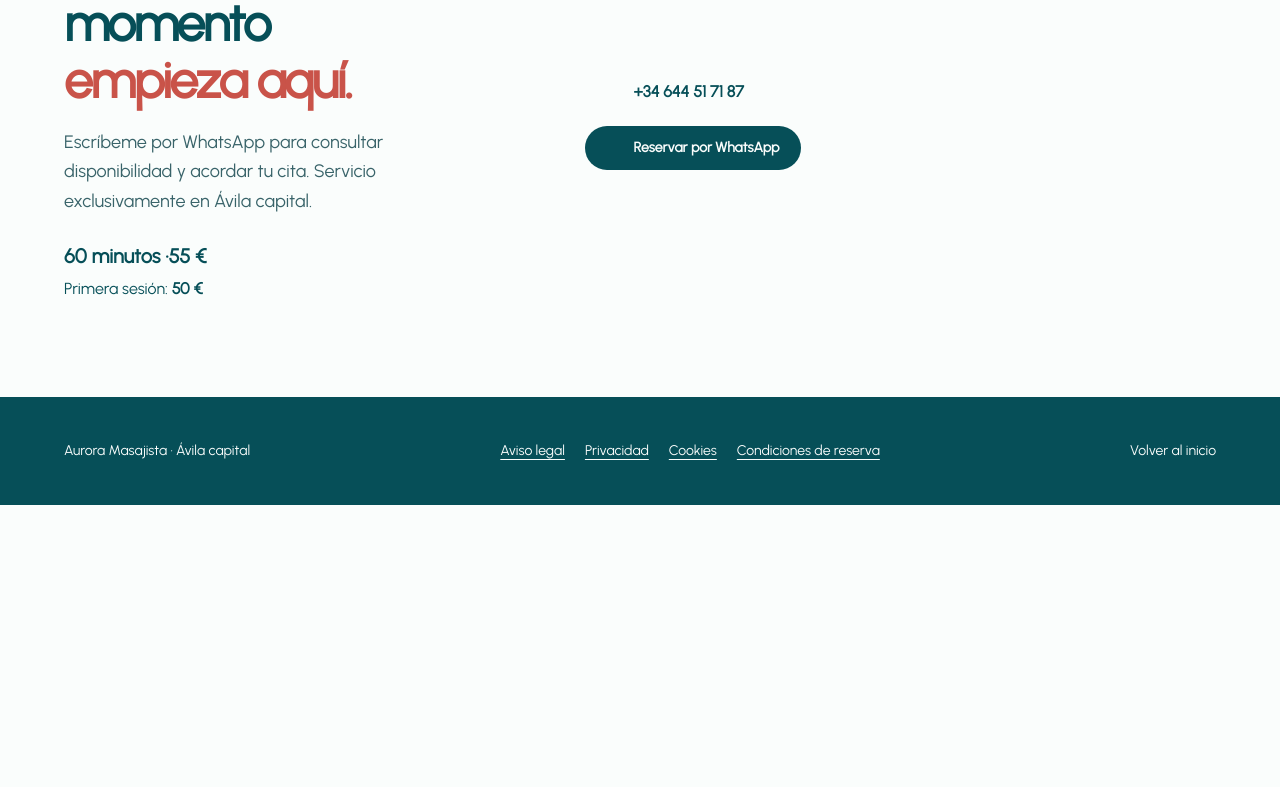
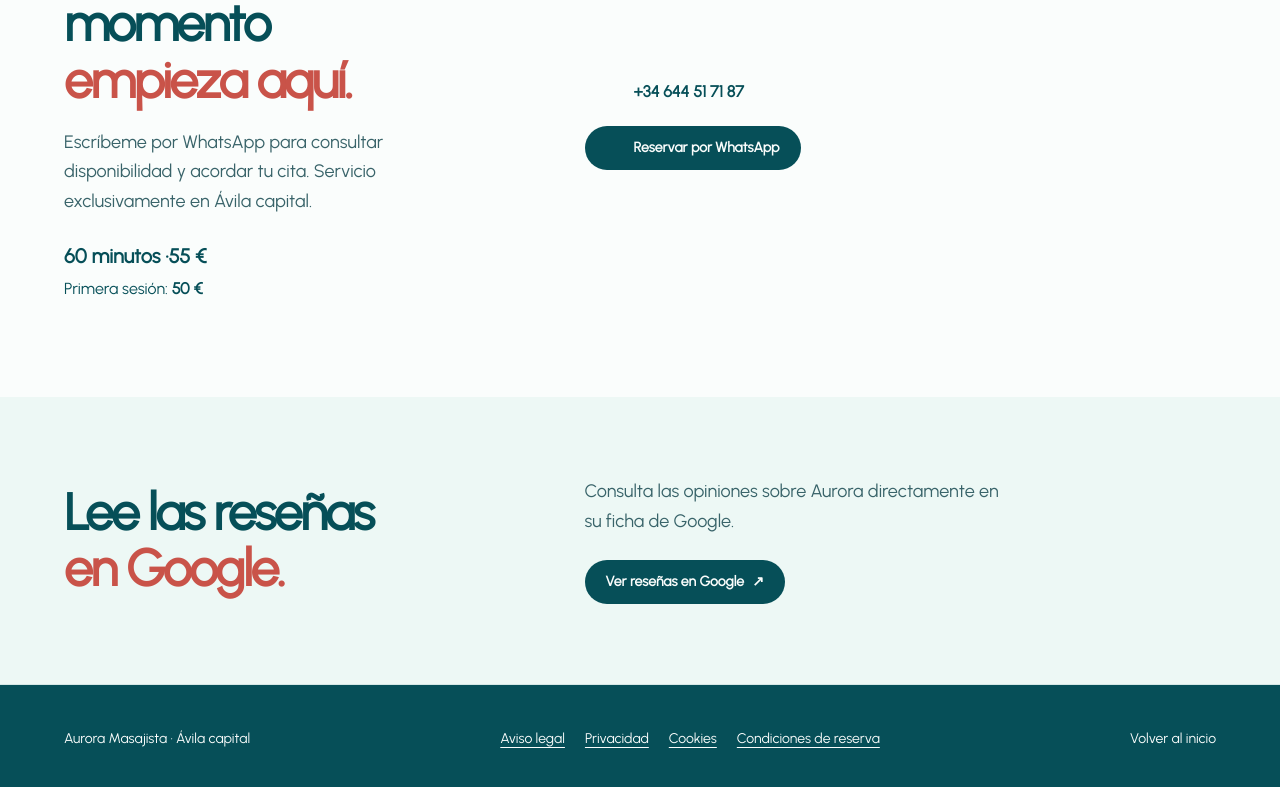
Before and after one commit to nasuke0302/masajes-aurora, a Nuxt app: page / in a window 1280 px wide. Shown: the part 2508-3295 px from the top of the page. Before the commit the page ends 3013 px from the top, so only its background shows below. Built offline with nearby package versions, Linux system fonts and the light colour scheme; some icons are missing.

Commit message:
added reviews section

```diff
--- a/src/components/Contact.vue
+++ b/src/components/Contact.vue
@@ -1,6 +1,3 @@
-<script setup lang="ts">
-import ContactWidget from './ContactWidget.vue'
-</script>
 <template>
   <section id="aurora" aria-labelledby="about-title" class="scroll-mt-6">
     <div class="landing-columns gap-y-8 bg-[#d7eee8] px-[5%] py-16 lg:py-20">
@@ -19,6 +16,5 @@ import ContactWidget from './ContactWidget.vue'
         </p>
       </div>
     </div>
-    <ContactWidget />
   </section>
 </template>
--- /dev/null
+++ b/src/components/GoogleReviewsLink.vue
@@ -0,0 +1,19 @@
+<template>
+  <section id="reviews" aria-labelledby="reviews-title"
+    class="scroll-mt-6 border-b border-ink/10 bg-sage-light px-[5%] py-16 lg:py-20">
+    <div class="landing-columns items-center">
+      <h2 id="reviews-title"
+        class="font-display text-[clamp(2rem,4vw,4rem)] font-bold leading-[1.08] tracking-[-0.04em]">
+        Lee las reseñas<br /><span class="text-coral">en Google.</span>
+      </h2>
+      <div class="max-w-[45ch]">
+        <p class="text-lg leading-relaxed text-muted">
+          Consulta las opiniones sobre Aurora directamente en su ficha de Google.
+        </p>
+        <a class="landing-button mt-6" href="https://share.google/ADV6eqg12aPLFSxaR" target="_blank">
+          Ver reseñas en Google <span aria-hidden="true">↗</span>
+        </a>
+      </div>
+    </div>
+  </section>
+</template>
--- a/src/pages/index.vue
+++ b/src/pages/index.vue
@@ -5,6 +5,8 @@ import Hero from '../components/Hero.vue'
 import MassageDetails from '../components/MassageDetails.vue'
 import Services from '../components/Services.vue'
 import Contact from '../components/Contact.vue'
+import GoogleReviewsLink from '../components/GoogleReviewsLink.vue'
+import ContactWidget from '../components/ContactWidget.vue'
 import Footer from '../components/Footer.vue'
 import { marketingPrice, marketingFirstSessionPrice } from '#shared/marketing-offer'
 
@@ -54,6 +56,8 @@ useHead({
       <MassageDetails />
       <Services />
       <Contact />
+      <ContactWidget />
+      <GoogleReviewsLink />
     </main>
     <Footer />
   </div>
```
